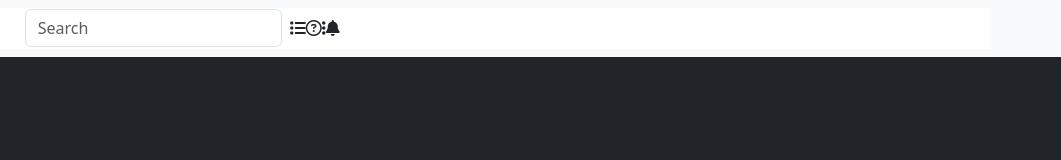
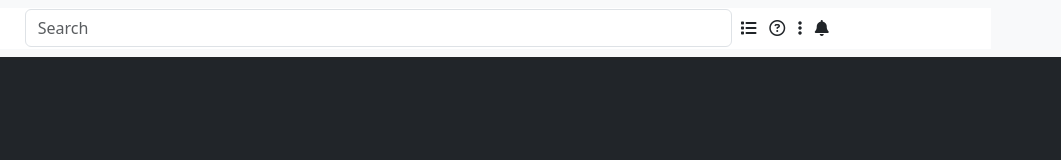
Before and after one commit to Giovanni-Cattaneo/html-css-bootstrap-dashboard, a plain HTML site: page index.html in a window 1280 px wide. Shown: the full height of the page, 219-1280 px from the left. Drawn offline with nearby package versions, Linux system fonts and the light colour scheme.

Commit message:
add .ico and gap inside between icon

```diff
--- a/assets/css/style.css
+++ b/assets/css/style.css
@@ -16,10 +16,13 @@
 
     & .container{
         gap: 0.8rem;
-        justify-content: start;
         background-color: var(--bs-lightest);
     }
 
     .form-control{
     }
+
+    .icon{
+        gap: 0.8rem;
+    }
 }
--- a/index.html
+++ b/index.html
@@ -23,13 +23,16 @@
                     <span class="navbar-toggler-icon"></span>
                 </button>
                 <div class="collapse navbar-collapse" id="navbarSupportedContent">
-                    <form class="d-flex" role="search">
+                    <form class="d-flex w-75" role="search">
                         <input class="form-control me-2 " type="search" placeholder="Search" aria-label="Search">
                     </form>
-                    <i class="fa-solid fa-list"></i>
-                    <i class="fa-regular fa-circle-question"></i>
-                    <i class="fa-solid fa-ellipsis-vertical"></i>
-                    <i class="fa-solid fa-bell"></i>
+                    <div class="icon d-flex">
+                        <i class="fa-solid fa-list"></i>
+                        <i class="fa-regular fa-circle-question"></i>
+                        <i class="fa-solid fa-ellipsis-vertical"></i>
+                        <i class="fa-solid fa-bell"></i>
+                    </div>
+
                 </div>
             </div>
         </nav>
```
